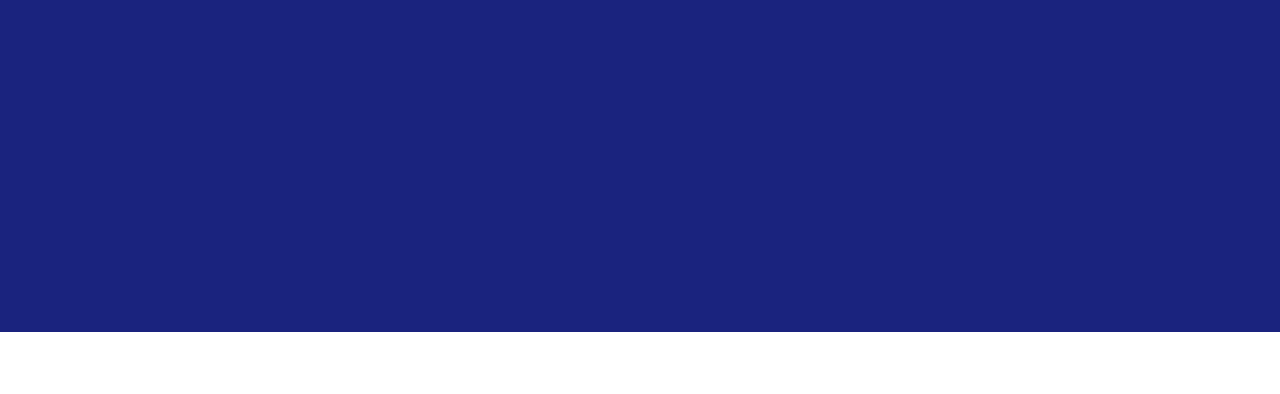
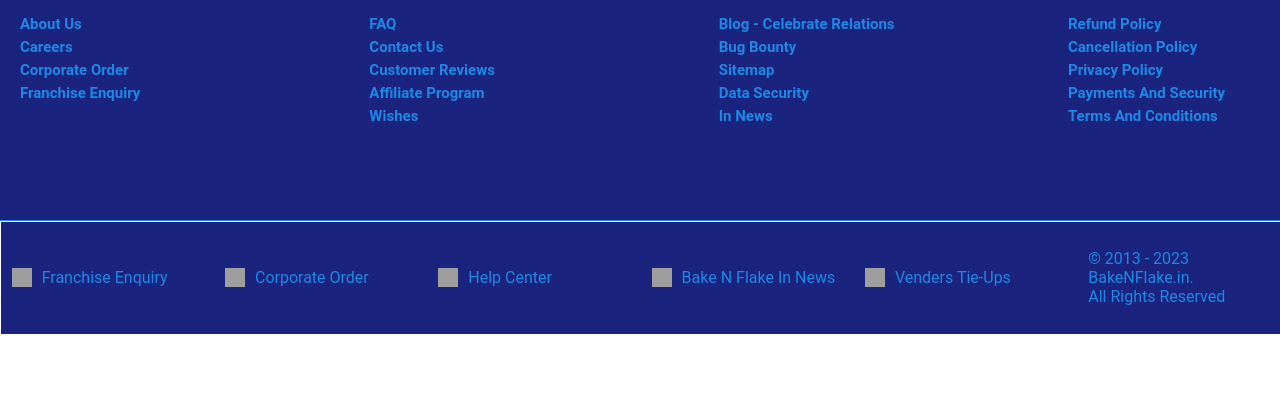
Before and after one commit to TruptimayeePanigrahy/Bake_N_Flake, a plain HTML site: page frontend/html/index.html in a window 1280 px wide. Shown: the part 406-800 px from the top of the page. Drawn offline with Linux system fonts and the light colour scheme; grey boxes are pictures that could not be loaded.

Commit message:
footer done

```diff
--- a/frontend/html/index.html
+++ b/frontend/html/index.html
@@ -217,6 +217,67 @@
 
         </div>
        </div>
+
+       <div id="footer-link">
+           <div>
+             <a href="#">About Us</a>
+              <a href="#">Careers</a>
+              <a href="#">Corporate Order</a>
+               <a href="#">Franchise Enquiry</a>
+            </div>
+           <div>
+            <a href="#">FAQ</a>
+            <a href="#">Contact Us</a>
+            <a href="#">Customer Reviews</a>
+            <a href="#">Affiliate Program</a>
+            <a href="#">Wishes</a>
+           </div>
+           <div>
+            <a href="#"> Blog - Celebrate Relations</a>
+            <a href="#">Bug Bounty</a>
+             <a href="#">Sitemap</a>
+             <a href="#">Data Security</a>
+             <a href="#">In News</a>
+           </div>
+           <div>
+            <a href="#">Refund Policy</a>
+            <a href="#">Cancellation Policy</a>
+            <a href="#">Privacy Policy</a>
+            <a href="#">Payments And Security</a>
+            <a href="#">Terms And Conditions</a>
+           </div>
+       </div>
+
+       <div id="line1"></div>
+
+       <div id="end">
+         <div>
+            <img src="https://assets.winni.in/groot/2023/01/02/desktop/franchise-enquiry.png" alt="">
+            <p>Franchise Enquiry</p>
+         </div>
+         <div>
+            <img src="https://assets.winni.in/groot/2023/01/02/desktop/corporate-orders.png" alt="">
+            <p>Corporate Order</p>
+         </div>
+         <div>
+            <img src="https://assets.winni.in/groot/2023/01/02/desktop/help-center.png" alt="">
+            <p>Help Center</p>
+         </div>
+         <div>
+            <img src="https://assets.winni.in/groot/2023/01/02/desktop/winni-in-news.png" alt="">
+            <p>Bake N Flake In News</p>
+         </div>
+         <div>
+            <img src="https://assets.winni.in/groot/2023/01/02/desktop/vendor-tie-ups.png" alt="">
+            <p>Venders Tie-Ups</p>
+         </div>
+         <div>
+
+            <p> © 2013 - 2023 BakeNFlake.in.<br> All Rights Reserved</p>
+
+
+         </div>
+       </div>
     </div>
 </footer>
 
--- a/frontend/styles/navbar.css
+++ b/frontend/styles/navbar.css
@@ -233,7 +233,7 @@
 #right{
     width:35%;
     height:25%;
-    border:1px solid white;
+
     float:right;
     background-color:#1A237E; ;
 }
@@ -251,3 +251,63 @@
     font-size: 20px;
     margin-right:40px;
 }
+#footer-link{
+
+    width:100%;
+    height:50%;
+    display: flex;
+    margin-top:20px;
+    background-color:#1A237E;
+    justify-content: space-between;
+}
+#footer-link>div{
+    width:15%;
+    height:80%;
+
+    background-color:#1A237E;
+    padding: 20px;;
+}
+#footer-link>div>a{
+    text-decoration: none;
+    background-color:#1A237E;
+    font-size: 15px;
+    font-weight: 700;
+   color: #1E88E5;
+   display: block;
+   margin-bottom: 5px;;
+}
+#line1{
+    width:100%;
+    height:1px;
+    background-color: #1E88E5;
+}
+#end{
+    width:100%;
+    height:25%;
+    background-color:#1A237E ;
+    border:1px solid white;
+    display: flex;
+    justify-content: space-around;
+}
+#end>div{
+    background-color:#1A237E
+}
+#end>div>img{
+    background-color:#1A237E
+}
+#end>div>p{
+    background-color:#1A237E
+}
+#end>div{
+    width:15%;
+    margin: auto;
+    display: flex;
+
+}
+#end img{
+    width:20px;
+}
+#end>div>p{
+    margin-left:10px;
+    color:#1E88E5;
+}
```
